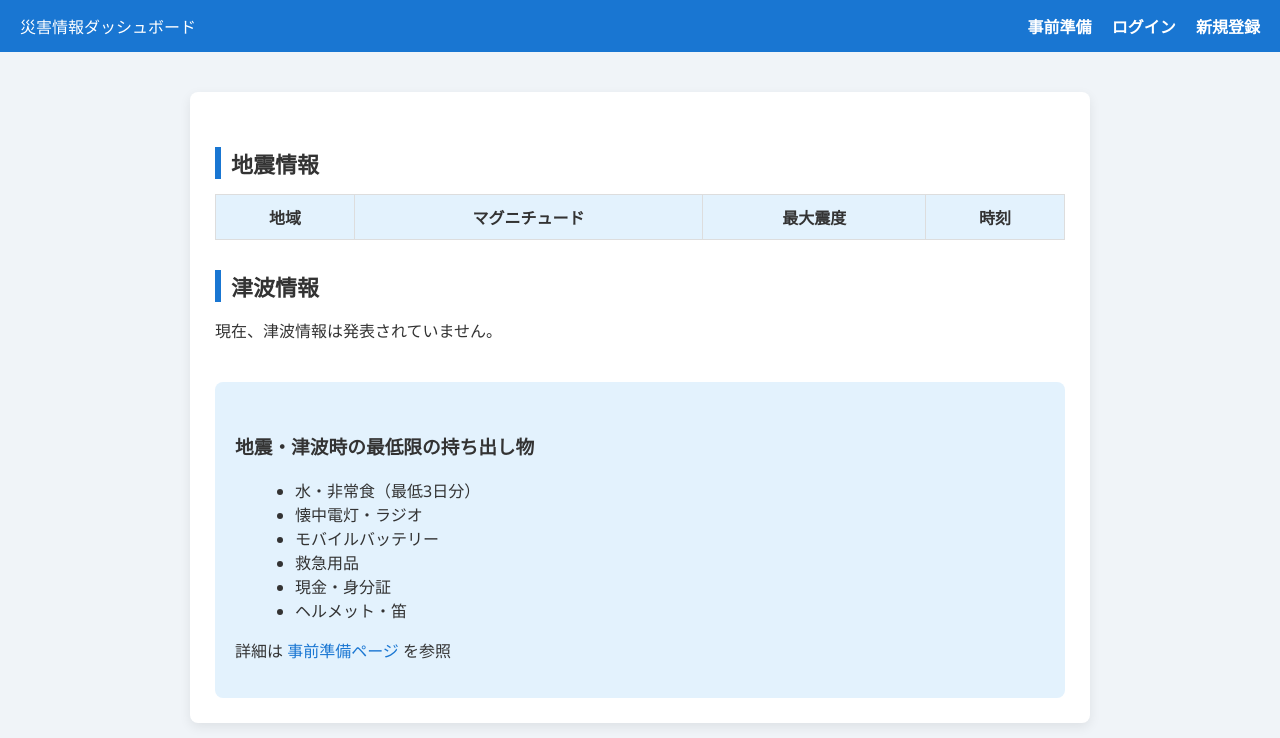
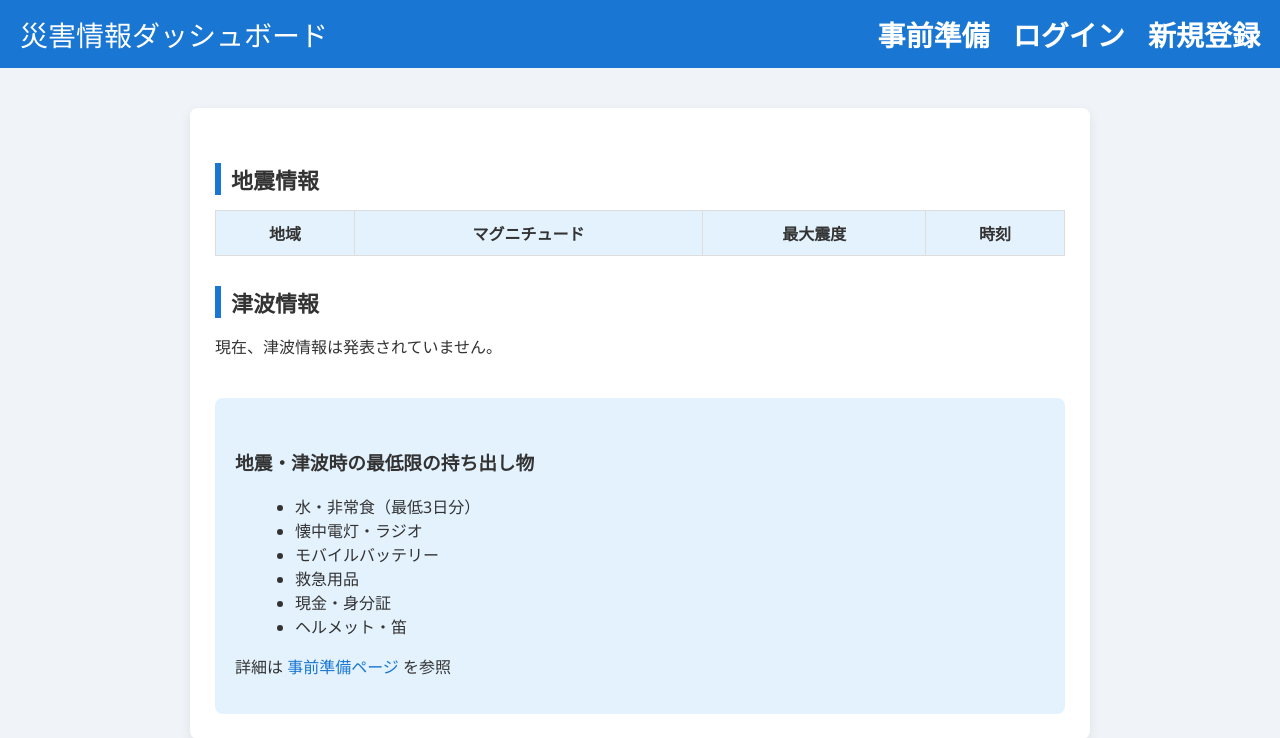
Before and after one commit to sr6910/my_fastapi_app, a Flask app: page /dashboard in a window 1280 px wide. Shown: the top 738 px of the page. Run offline with Flask 3, Linux system fonts and the light colour scheme; the visitor is signed in with stand-in values (Sample User, id 1); data that the repository does not hold is empty; some libraries are stand-ins or nearby versions.

Commit message:
complete disaster support app

```diff
--- a/static/style.css
+++ b/static/style.css
@@ -32,6 +32,7 @@ h3 {
     background: #1976d2;
     color: white;
     padding: 14px 20px;
+    font-size: 28px;
     display: flex;
     justify-content: space-between;
     align-items: center;
```
